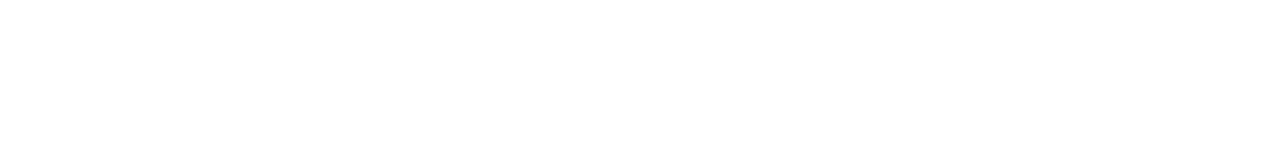
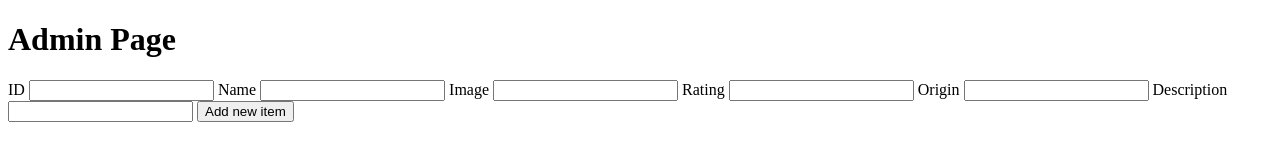
Before and after one commit to VioletKatrinStewart/hauntedobjectstore, a website: page admin/index.html in a window 1280 px wide. Drawn offline with Linux system fonts and the light colour scheme.

Commit message:
html for admin page

```diff
--- a/admin/index.html
+++ b/admin/index.html
@@ -8,5 +8,42 @@
 </head>
 <body>
 
+    <h1>Admin Page</h1>
+
+    <form id="product-form">
+        <label>
+            ID
+            <input type="text" name="id">
+        </label>
+
+        <label>
+            Name
+            <input type="text" name="name">
+        </label>
+
+        <label>
+            Image
+            <input type="text" name="image">
+        </label>
+
+        <label>
+            Rating
+            <input type="text" name="rating">
+        </label>
+
+        <label>
+            Origin
+            <input type="text" name="origin">
+        </label>
+
+        <label>
+            Description
+            <input type="text" name="description">
+        </label>
+
+        <button>Add new item</button>
+
+    </form>
+    <script src="./admin.js"></script>
 </body>
 </html>
```
